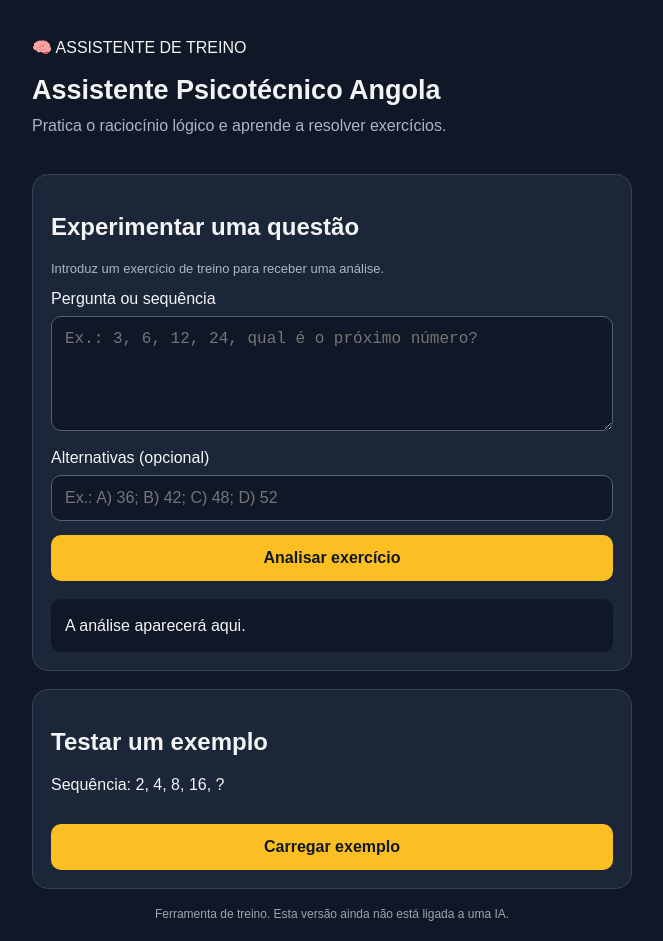
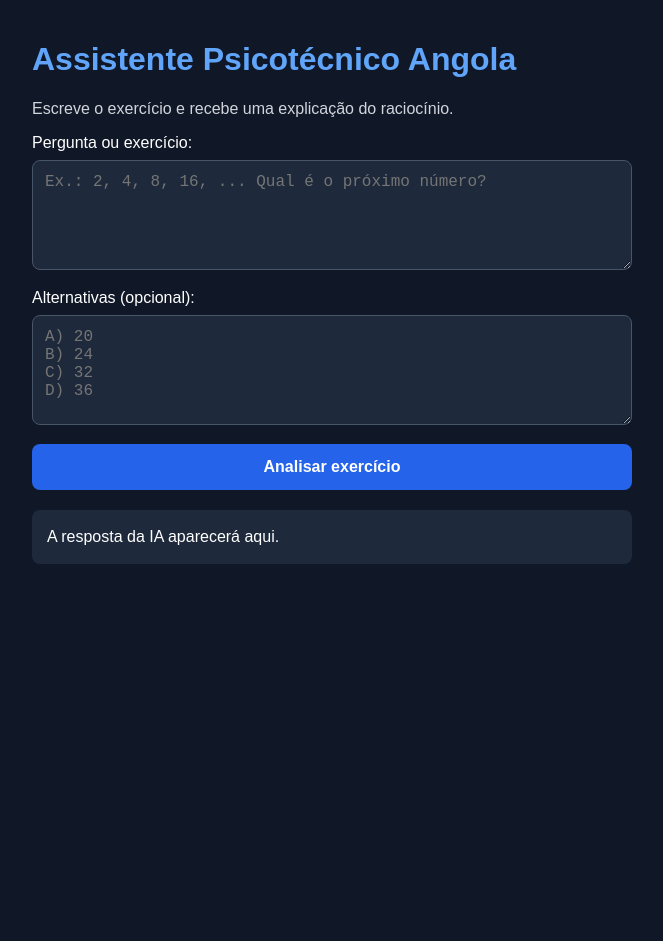
Before and after one commit to dejerrastrong-max/assistente-psicotecnico-android, a plain HTML site: page index.html in a window 1280 px wide. Shown: the whole page, without its empty margins (308-971 px from the left). After the commit the page ends 800 px from the top, so only its background shows below. Drawn offline with Linux system fonts and the light colour scheme.

Commit message:
Update index.html

```diff
--- a/index.html
+++ b/index.html
@@ -1,155 +1,110 @@
-
 
 <!DOCTYPE html>
 <html lang="pt">
 <head>
   <meta charset="UTF-8">
   <meta name="viewport" content="width=device-width, initial-scale=1">
-  <meta name="theme-color" content="#101827">
   <title>Assistente Psicotécnico Angola</title>
   <style>
-    * { box-sizing: border-box; }
     body {
-      margin: 0;
-      padding: 20px;
-      background: #101827;
-      color: #f3f4f6;
       font-family: Arial, sans-serif;
-    }
-    .app { max-width: 600px; margin: auto; }
-    header { padding: 18px 0; }
-    h1 { font-size: 27px; margin-bottom: 8px; }
-    .sub { color: #aab5c7; line-height: 1.5; }
-    .card {
-      background: #1b2638;
-      border: 1px solid #344258;
-      border-radius: 16px;
-      padding: 18px;
-      margin: 18px 0;
-    }
-    label { display: block; margin: 14px 0 8px; }
-    textarea, input, select {
-      width: 100%;
-      padding: 13px;
-      border-radius: 10px;
-      border: 1px solid #526078;
       background: #101827;
       color: white;
+      padding: 20px;
+      max-width: 600px;
+      margin: auto;
+    }
+    h1 { color: #60a5fa; }
+    p { color: #d1d5db; }
+    textarea {
+      width: 100%;
+      box-sizing: border-box;
+      padding: 12px;
+      margin: 8px 0 15px;
+      border-radius: 8px;
+      border: 1px solid #475569;
+      background: #1e293b;
+      color: white;
       font-size: 16px;
+      min-height: 110px;
     }
-    textarea { min-height: 115px; resize: vertical; }
     button {
       width: 100%;
-      margin-top: 14px;
       padding: 14px;
+      background: #2563eb;
+      color: white;
       border: 0;
-      border-radius: 10px;
-      background: #fbbf24;
-      color: #111827;
+      border-radius: 8px;
+      font-size: 16px;
       font-weight: bold;
-      font-size: 16px;
     }
-    .result {
-      margin-top: 18px;
-      padding: 14px;
-      border-radius: 10px;
-      background: #101827;
-      line-height: 1.6;
-      overflow-wrap: anywhere;
+    #resultado {
+      margin-top: 20px;
+      padding: 15px;
+      background: #1e293b;
+      border-radius: 8px;
+      white-space: pre-wrap;
+      line-height: 1.5;
     }
-    .muted { color: #aab5c7; font-size: 13px; }
-    footer { color: #9ca3af; font-size: 12px; text-align: center; }
   </style>
 </head>
 <body>
-  <main class="app">
-    <header>
-      <div>🧠 ASSISTENTE DE TREINO</div>
-      <h1>Assistente Psicotécnico Angola</h1>
-      <div class="sub">
-        Pratica o raciocínio lógico e aprende a resolver exercícios.
-      </div>
-    </header>
+  <h1>Assistente Psicotécnico Angola</h1>
+  <p>Escreve o exercício e recebe uma explicação do raciocínio.</p>
 
-    <section class="card">
-      <h2>Experimentar uma questão</h2>
-      <p class="muted">
-        Introduz um exercício de treino para receber uma análise.
-      </p>
+  <label for="pergunta">Pergunta ou exercício:</label>
+  <textarea id="pergunta" placeholder="Ex.: 2, 4, 8, 16, ... Qual é o próximo número?"></textarea>
 
-      <label for="question">Pergunta ou sequência</label>
-      <textarea id="question"
-        placeholder="Ex.: 3, 6, 12, 24, qual é o próximo número?"></textarea>
+  <label for="alternativas">Alternativas (opcional):</label>
+  <textarea id="alternativas" placeholder="A) 20&#10;B) 24&#10;C) 32&#10;D) 36"></textarea>
 
-      <label for="options">Alternativas (opcional)</label>
-      <input id="options"
-        placeholder="Ex.: A) 36; B) 42; C) 48; D) 52">
-
-      <button onclick="analyze()">Analisar exercício</button>
-
-      <div id="result" class="result" aria-live="polite">
-        A análise aparecerá aqui.
-      </div>
-    </section>
-
-    <section class="card">
-      <h2>Testar um exemplo</h2>
-      <p>Sequência: 2, 4, 8, 16, ?</p>
-      <button onclick="example()">Carregar exemplo</button>
-    </section>
-
-    <footer>
-      Ferramenta de treino. Esta versão ainda não está ligada a uma IA.
-    </footer>
-  </main>
+  <button id="botao" onclick="analisar()">Analisar exercício</button>
+  <div id="resultado">A resposta da IA aparecerá aqui.</div>
 
   <script>
-    function example() {
-      document.getElementById("question").value =
-        "2, 4, 8, 16, qual é o próximo número?";
-      document.getElementById("options").value =
-        "A) 18; B) 24; C) 32; D) 36";
-      analyze();
-    }
+    async function analisar() {
+      const pergunta = document.getElementById("pergunta").value.trim();
+      const alternativas = document.getElementById("alternativas").value.trim();
+      const resultado = document.getElementById("resultado");
+      const botao = document.getElementById("botao");
 
-    function analyze() {
-      const q = document.getElementById("question").value.trim();
-      const options = document.getElementById("options").value.trim();
-      const result = document.getElementById("result");
-
-      if (!q) {
-        result.textContent = "Introduz primeiro uma pergunta.";
+      if (!pergunta) {
+        resultado.textContent = "Escreve primeiro uma pergunta.";
         return;
       }
 
-      const numbers = q.match(/-?\d+(?:[.,]\d+)?/g);
-      let message =
-        "Pergunta recebida. Esta versão ainda não utiliza IA; " +
-        "não consegue resolver automaticamente todos os tipos de exercício.";
+      botao.disabled = true;
+      botao.textContent = "A analisar...";
+      resultado.textContent = "A consultar a inteligência artificial. Aguarda...";
 
-      if (numbers && numbers.length >= 3) {
-        const n = numbers.map(x => Number(x.replace(",", ".")));
-        const d = n.slice(1).map((x, i) => x - n[i]);
-        const ratios = n.slice(1).map((x, i) =>
-          n[i] !== 0 ? x / n[i] : null
+      try {
+        const resposta = await fetch(
+          "https://assistente-psicotecnico-api.onrender.com/analisar",
+          {
+            method: "POST",
+            headers: { "Content-Type": "application/json" },
+            body: JSON.stringify({
+              pergunta: pergunta,
+              alternativas: alternativas
+            })
+          }
         );
 
-        if (ratios.every(x => x !== null && Math.abs(x - 2) < 0.000001)) {
-          message = "Padrão possível: multiplicar por 2. " +
-            "O próximo termo seria " + (n[n.length - 1] * 2) + ".";
-        } else if (d.length >= 2 &&
-          d.every(x => Math.abs(x - d[0]) < 0.000001)) {
-          message = "Padrão possível: somar " + d[0] +
-            " em cada passo. O próximo termo seria " +
-            (n[n.length - 1] + d[0]) + ".";
-        } else {
-          message = "Números identificados: " + n.join(", ") +
-            ". Não consegui identificar uma regra simples com segurança.";
+        const dados = await resposta.json();
+
+        if (!resposta.ok) {
+          throw new Error(dados.detail || "Ocorreu um erro.");
         }
+
+        resultado.textContent = dados.resposta || "A IA não devolveu uma resposta.";
+      } catch (erro) {
+        resultado.textContent =
+          "Não foi possível obter a resposta. Verifica a ligação à internet e tenta novamente. Detalhe: " +
+          erro.message;
+      } finally {
+        botao.disabled = false;
+        botao.textContent = "Analisar exercício";
       }
-
-      result.textContent = message +
-        (options ? " Alternativas fornecidas: " + options : "");
     }
   </script>
 </body>
```
